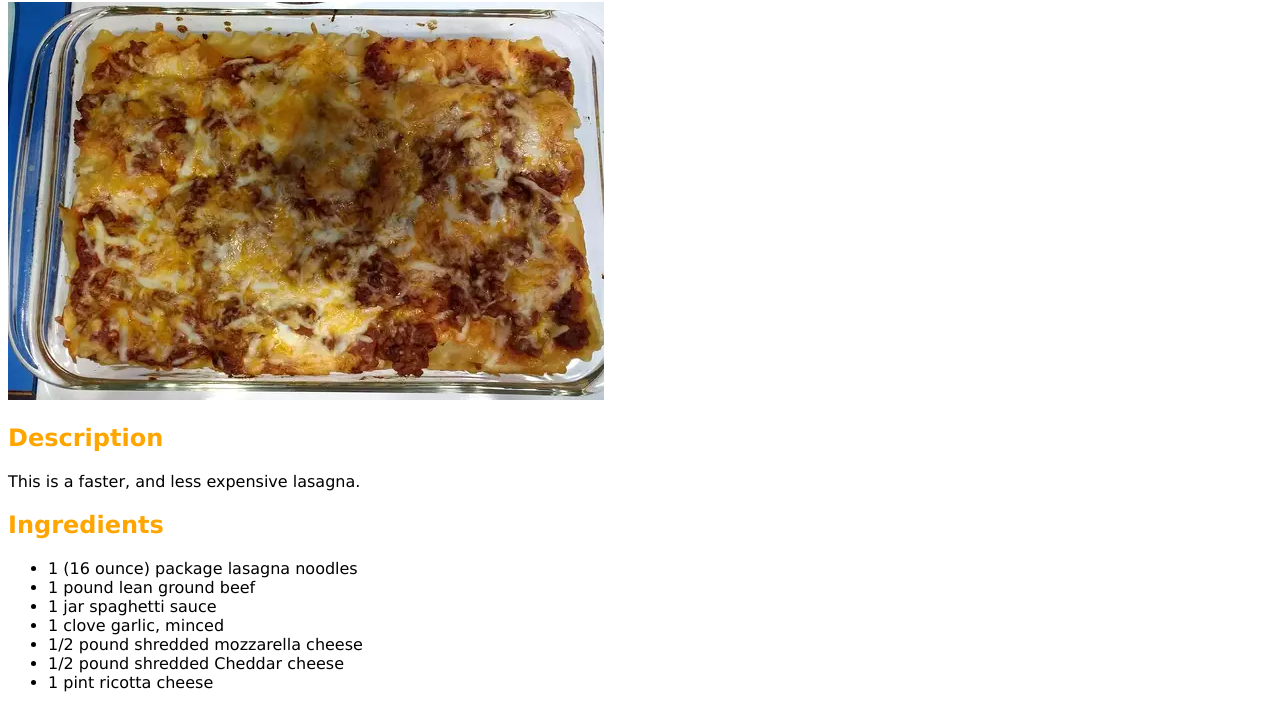
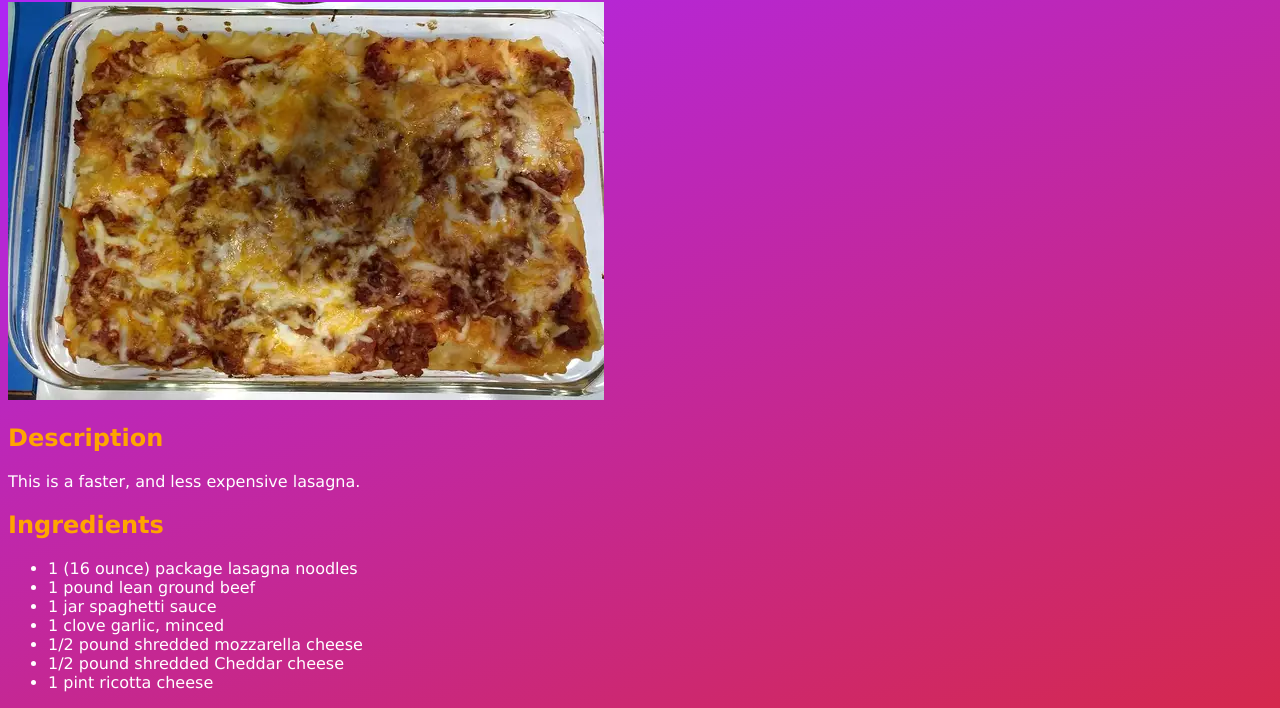
Before and after one commit to inori010/odin-recipes, a plain HTML site: page recipes/lasagna.html in a window 1280 px wide. Shown: the part 79-787 px from the top of the page. Drawn offline with Linux system fonts and the light colour scheme.

Commit message:
Add styling for lasagna.html

```diff
--- a/recipes/lasagna.html
+++ b/recipes/lasagna.html
@@ -5,7 +5,7 @@
         <title>Lasagna Recipe</title>
         <link href="../style.css" rel="stylesheet">
     </head>
-    <body>
+    <body class="lasagna-background">
         <h1 class="lasagna">Lasagna Recipe!</h1>
         <img src="../images/brenda_lasagna.webp" alt="Brenda's Lasagna">
         <h2 class="lasagna">Description</h2>
--- a/style.css
+++ b/style.css
@@ -15,3 +15,16 @@
 .lasagna {
     color: orange;
 }
+
+.lasagna-background {
+    background: rgb(2,0,36);
+    background: linear-gradient(158deg, rgba(2,0,36,1) 0%, rgba(172,38,255,1) 0%, rgba(221,41,41,1) 100%);
+}
+
+.lasagna-background ul {
+    color: white;
+}
+
+.lasagna-background p {
+    color: white;
+}
```
